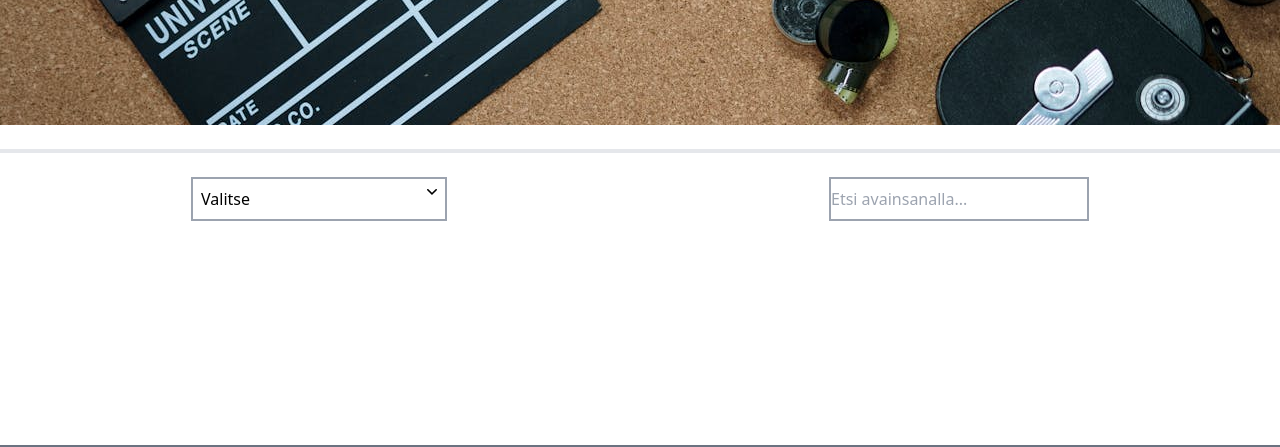
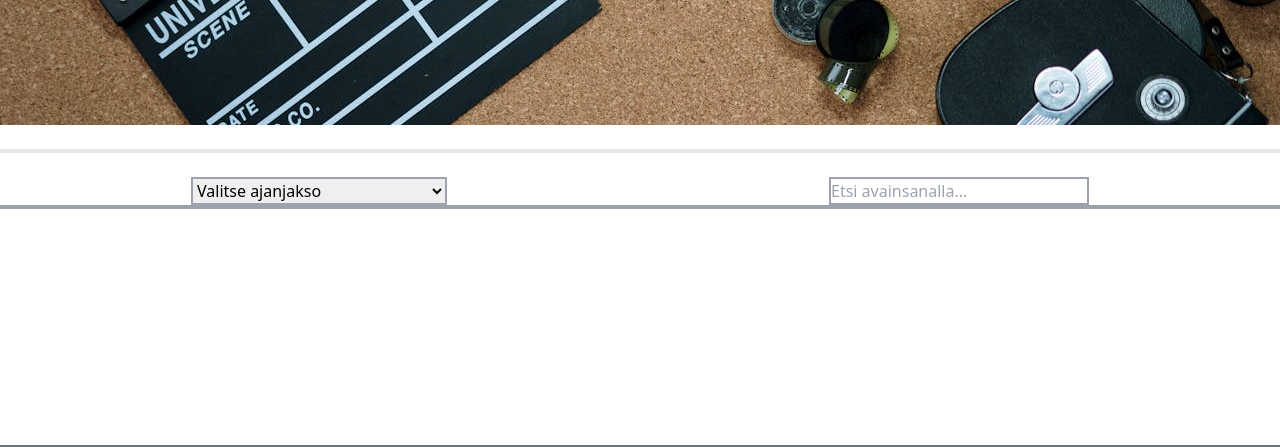
Before and after one commit to kimmolehtimaki/JS-projekti-2-AJAX, a plain HTML site: page index.html in a window 1280 px wide. Shown: the part 275-722 px from the top of the page. Drawn offline with nearby package versions, Linux system fonts and the light colour scheme.

Commit message:
Fetch data based on dropdown values

```diff
--- a/index.html
+++ b/index.html
@@ -27,18 +27,24 @@
   <div class="flex justify-around">
 
     <!-- Dropdown-valikko ja sen "nappi"   -->
-    <div id="dropdownRoot" class="relative inline-block">
+    <!-- <div id="dropdownRoot" class="relative inline-block">
      <button onclick="toggleDropdown()" id="dropdownBtn" type="button" class="border-solid border-gray-400 w-64 p-2 border-2 cursor-pointer hover:border-amber-400 flex justify-between">Valitse
-       <img id="chevron" width="10" src="images/chevron-down.svg">
-      </button>
 
-    <!-- Dropdown -laatikko -->
-      <div id="dropdown-box"
-        class="absolute left-0 mt-2 w-full rounded border-[1px] border-gray-300 bg-white p-2 shadow-md hidden"
-        role="menu">
-          <div class="cursor-pointer hover:bg-gray-300 p-2">Päivän suosituimmat</div>
-          <div class="cursor-pointer hover:bg-gray-300 p-2">Viikon suosituimmat</div>
-      </div>
+      </button> -->
+
+    <!-- Dropdown -laatikko --> <!-- "absolute left-0 mt-2 w-full rounded border-[1px] border-gray-300 bg-white p-2 shadow-md hidden" -->
+
+
+     <div id="dropdown-box" class="flex">
+        <select
+        name="mySelect"
+        id="timeWindow"
+        class="border-solid border-gray-400 border-2 justify-between hover:border-amber-400 w-64"
+        onchange="fetchTrending()">
+          <option value="" disabled selected>Valitse ajanjakso</option>
+          <option value="day">Päivän suosituimmat</option>
+          <option value="week">Viikon suosituimmat</option>
+        </select>
     </div>
 
     <!-- Hakukenttä -->
@@ -49,7 +55,7 @@
 
 
 
-    <div class="container" id="movieTable"></div>
+    <div id="movieTable" class="border solid border-gray-400 border-2"></div>
 
 <footer class="bg-gray-500 text-gray-300 py-6 mt-auto">
   <div class="container mx-auto px-4 flex flex-col md:flex-row items-center justify-between gap-4">
--- a/script.js
+++ b/script.js
@@ -12,50 +12,68 @@ function toggleDropdown() {
 }
 
 //lisätään kuuntelija väkäsen kääntämiseen
-ddBtn.addEventListener('click', (e) => {
+ddBtn.addEventListener("click", (e) => {
   e.preventDefault();
   let open = !menu.classList.toggle("hidden");
   chevron.classList.toggle("rotate-180");
 });
 
-//kuuntelija valikon sulkemiseen
+//API-kutsu pudotusvalikon kautta
+function fetchTrending() {
+  //muuttuja elokuvalle
+    let timeWindow = document.getElementById("timeWindow").value;
+
+    var xmlhttp = new XMLHttpRequest();
+    //määritetään dynaamisesti muuttuja URL:lle, jotta saadaan API-kutsu muuttumaan käyttäjän valinnan mukaisesti
+    const url = `https://api.themoviedb.org/3/trending/movie/${timeWindow}?api_key=75b11fc2e5b77958825f59ca418f0b6b`;
+
+    xmlhttp.open("GET", url, true);
+    //lähetetään kutsu
+    xmlhttp.send();
+
+    //luodaan vastauksen käsittelijä
+    xmlhttp.onreadystatechange=function() {
+        if (xmlhttp.readyState==4 && xmlhttp.status==200) {
+            let json = xmlhttp.responseText;
+
+            //parsitaan data
+            let data = JSON.parse(json);
+            let movies = data.results;
+
+            //litätään rivit taulukkoon
+            let table = `<table border="1">
+                        <tr>
+                            <th>Elokuva</th>
+                            <th>Alkuperäiskieli</th>
+                            <th>Julkaisupäivä</th>
+                            <th>Arvostelut</th>
+                            <th>Juliste</th>
+                        </tr>`;
 
 
+            //käydään elokuvat läpi for-silmukalla
+            for (let i = 0; i < movies.length; i++) {
+              let title = movies[i].original_title;
+              let language = movies[i].original_language;
+              let date = movies[i].release_date;
+              let votes = movies[i].vote_average;
+              let poster = movies[i].poster_path;
 
-// const ddRoot = document.getElementById('dropdownRoot');
-//   const ddBtn = document.getElementById('dropdownBtn');
-//   const box = document.getElementById('dropdown-box');
-//   const chevron = document.getElementById('chevron-down');
-
-//   function toggleDropdown() {
-//     const open = menu.classList.toggle('hidden') === false;
-//     btn.setAttribute('aria-expanded', String(open));
-//     chevron?.classList.toggle('rotate-180', open);
-//   }
-
-//   btn.addEventListener('click', (e) => {
-//     e.stopPropagation();
-//     menu.classList.toggle('hidden');
-//     const open = !menu.classList.contains('hidden');
-//     btn.setAttribute('aria-expanded', String(open));
-//     chevron?.classList.toggle('rotate-180', open);
-//   });
-
-//   // Sulje klikatessa ulos
-//   document.addEventListener('click', (e) => {
-//     if (!root.contains(e.target)) {
-//       menu.classList.add('hidden');
-//       btn.setAttribute('aria-expanded', 'false');
-//       chevron?.classList.remove('rotate-180');
-//     }
-//   });
-
-//   // Esc sulkee
-//   document.addEventListener('keydown', (e) => {
-//     if (e.key === 'Escape') {
-//       menu.classList.add('hidden');
-//       btn.setAttribute('aria-expanded', 'false');
-//       chevron?.classList.remove('rotate-180');
-//       btn.focus();
-//     }
-//   });
+            // luodaan otsikot silmukan jokaisella kierroksella uusi rivi
+            //kovakoodataan poster koko w=92px, voisi konfiguroida, mutta dokumentaation mukaan tämäkin toiminee
+            // https://developer.themoviedb.org/reference/configuration-details
+              table+= `
+                        <tr>
+                            <td>${title}</td>
+                            <td>${language}</td>
+                            <td>${date}</td>
+                            <td>${votes}</td>
+                            <td><img src="https://image.tmdb.org/t/p/w92${poster}"></td>
+                        </tr>`;
+            } //for-silmukka päättyy
+              table+=`</table>`;
+            //lisätään sisältö div:iin
+            document.getElementById("movieTable").innerHTML = table;
+        } //if päättyy
+      }
+};
```
